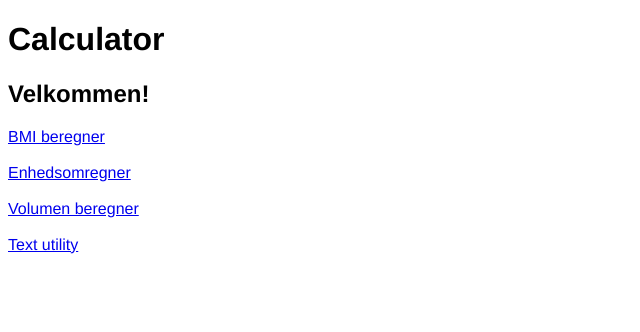
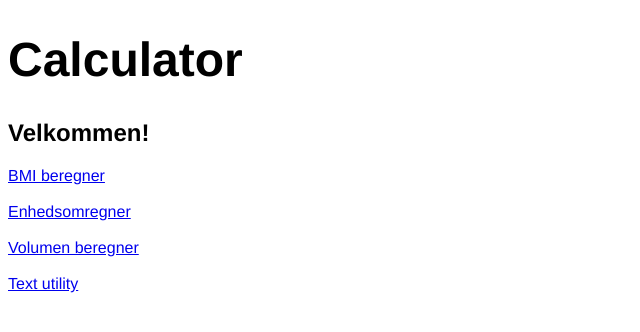
Before and after one commit to jasonj06/multi_siden, a Flask app: page / in a window 1280 px wide. Shown: the top 332 px of the page, without its empty margins (0-640 px from the left). Run offline with Flask 3, Linux system fonts and the light colour scheme.

```diff
--- a/static/style.css
+++ b/static/style.css
@@ -6,4 +6,7 @@ body {
     font-family: Helvetica, sans-serif;
 }
 
-h1 { text-decoration-color: #1b005a;}
+h1 {
+    text-decoration-color: #005526;
+    font-size: 48px;
+}
```
